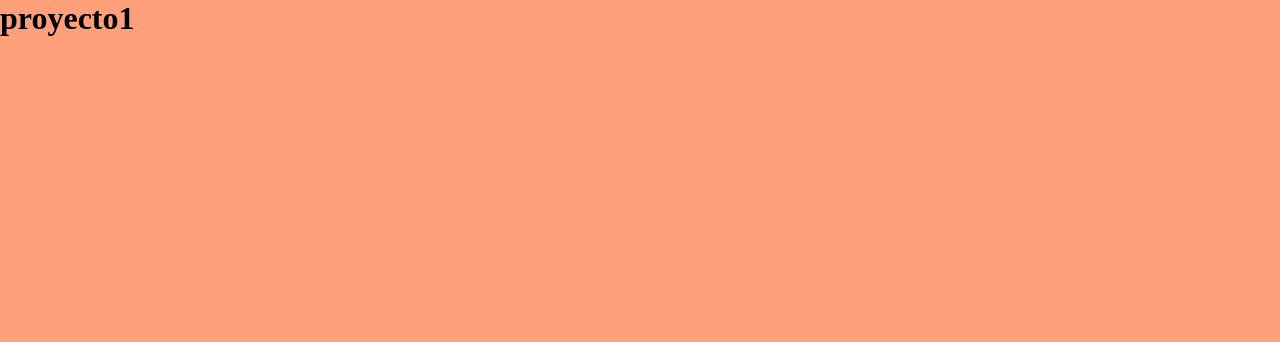
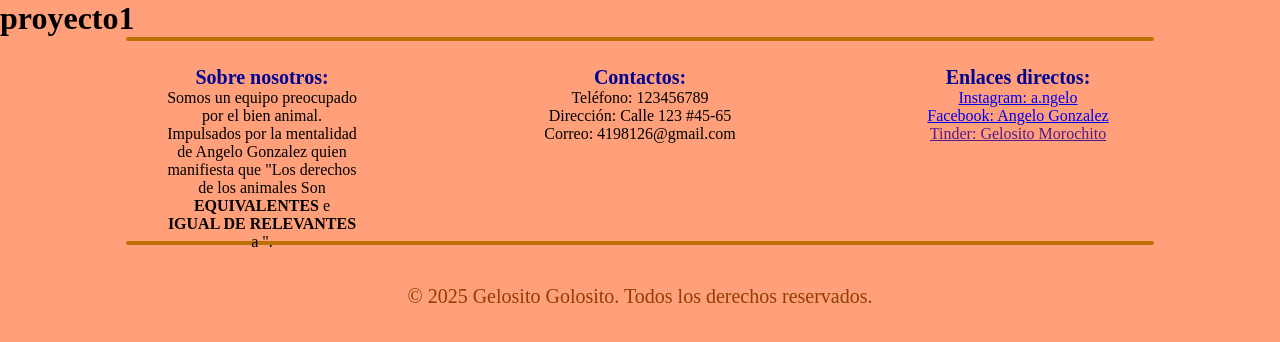
Before and after one commit to Allen01x/530A_Proyecto1-1, a plain HTML site: page index.html in a window 1280 px wide. Drawn offline with Linux system fonts and the light colour scheme.

Commit message:
primer merge del footer

```diff
--- a/index.html
+++ b/index.html
@@ -17,9 +17,33 @@
     <section>
 
     </section>
+    <hr>
+    <footer>
+        <div class="nosotros">
+        <h3><strong>Sobre nosotros: </strong><br></h3>
+        <td><p>Somos un equipo preocupado por el bien animal.
+        Impulsados por la mentalidad de Angelo Gonzalez quien manifiesta que
+        "Los derechos de los animales Son <strong> EQUIVALENTES </strong> e <strong>IGUAL DE RELEVANTES</strong> a ".</p>
+        </div>
 
-    <footer>
+        <div class="contacto">
+            <h3>Contactos: </h3>
+        <p>Teléfono: 123456789</p>
+        <p>Dirección: Calle 123 #45-65</p>
+        <p>Correo: 4198126@gmail.com</p>
+        </div>
+
+        <div class="enlaces">
+            <h3>Enlaces directos: </h3>
+        <p><a href="https://www.instagram.com/a.ngelog?igsh=MTJ3NnlvcTNnZXJvbA==" target="_blank">Instagram: a.ngelo</a></p>
+        <p><a href="https://www.facebook.com/share/1F2XLtwhYh/?mibextid=wwXIfr" target="_blank">Facebook: Angelo Gonzalez</a></p>
+        <p><a href="" target="_blank">Tinder: Gelosito Morochito</a></p>
+        </div>
 
     </footer>
+    <hr>
+    <div class="copyright">
+        <p>&copy; 2025 Gelosito Golosito. Todos los derechos reservados.</p>
+    </div>
 </body>
 </html>
--- a/style.css
+++ b/style.css
@@ -7,3 +7,44 @@
 body{
     background: lightsalmon;
 }
+
+h3{
+    color: rgb(0, 2, 145);
+    text-align: center;
+    font-size: 20px;
+}
+
+footer{
+
+    display: flex;
+    justify-content: space-evenly;
+    align-items: center;
+    height: 200px;
+    width: 100%;
+
+}
+.contacto, .nosotros, .enlaces{
+    text-decoration: none;
+    margin: 10px;
+    float: left;
+    padding: 10px;
+    text-align: center;
+    height: 150px;
+    width: 15%;
+    border-radius: 30px;
+
+}
+.copyright{
+    padding: 30px;
+    text-align: center;
+    font-size: 20px;
+    color: rgb(141, 64, 0);
+    margin-top: 10px;
+}
+hr{
+    border: 2px solid rgb(187, 112, 0);
+    width: 80%;
+    margin: auto;
+    border-radius: 10px;
+
+}
```
